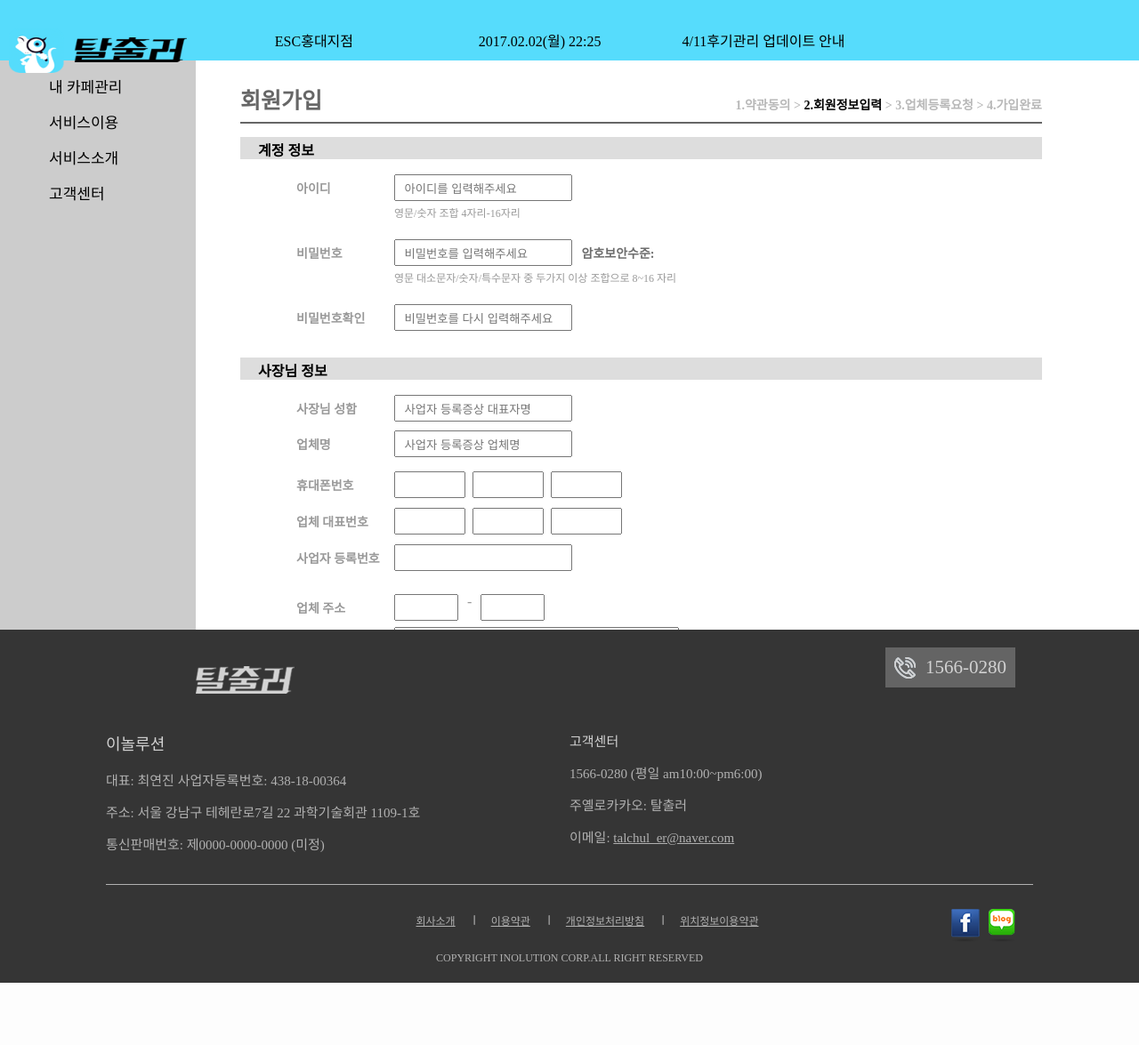
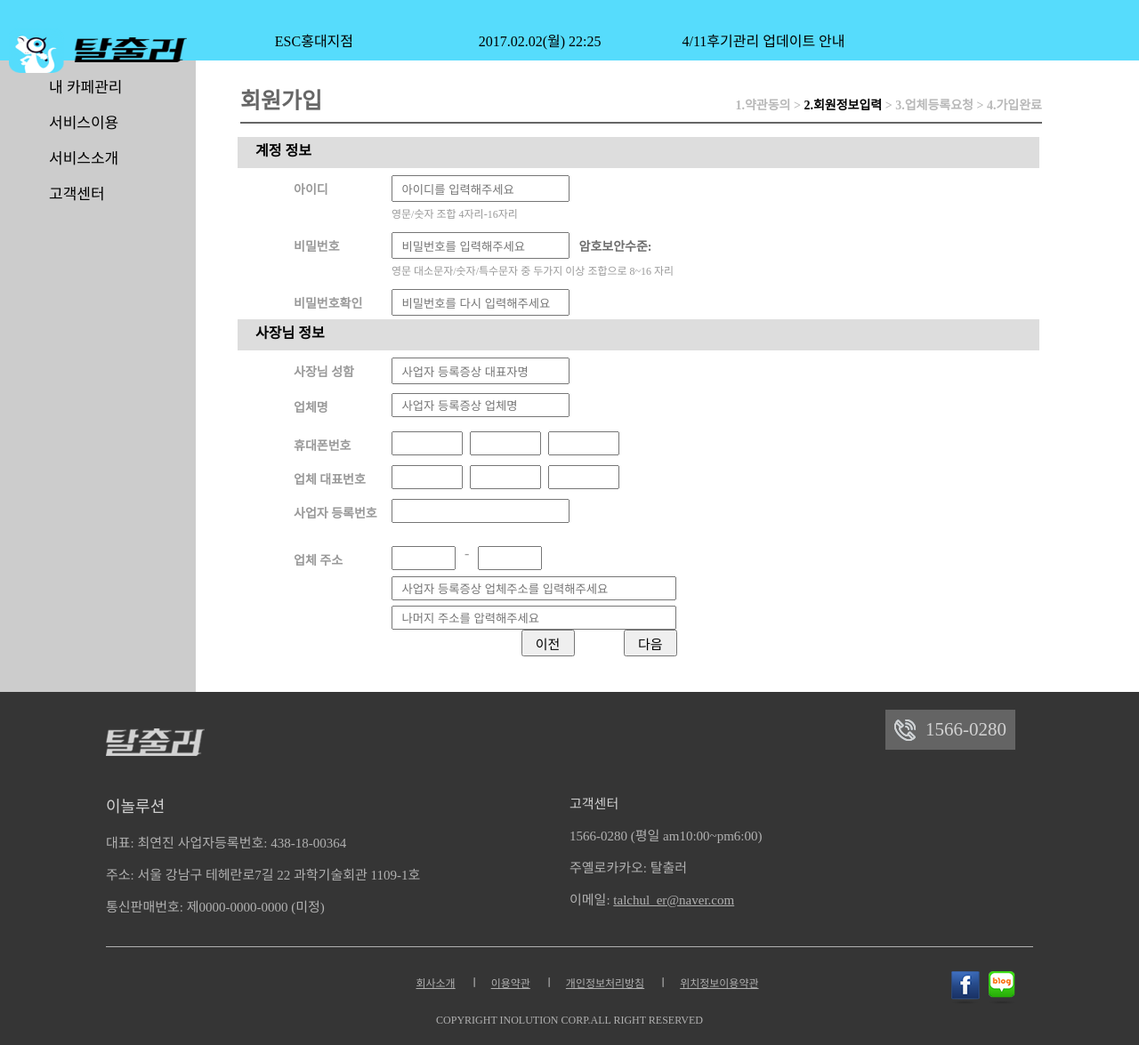
Before and after one commit to YounghoCho/Talchuler, a PHP site: page /partner/register2.php in a window 1280 px wide. Shown: the whole page at 89% size. Before the commit the page ends 1105 px from the top, so only its background shows below. Run offline with PHP 8.4, Linux system fonts and the light colour scheme; data that the repository does not hold is empty.

Commit message:
JYH 04-11 register1,2,3,4

```diff
--- a/WEB/partner/register2.php
+++ b/WEB/partner/register2.php
@@ -34,7 +34,18 @@
 	border-bottom:2px solid #666666;
 	position:relative;
 }
-
+.btndiv{
+	width:80%;
+	margin-left:4%;
+	text-align:center;
+	padding-bottom:40px;
+}
+.btn{
+	margin-left:5%;
+	font-size:15px;
+	width:60px;
+	height:30px;
+}
 
 @media screen and (max-width:820px){
 	#Main_titlebar .step{
@@ -60,7 +71,7 @@
 #inputbox{
 	height:auto;
 	width:100%;
-	margin-left:30px;
+	margin-left:27px;/*input상자의 높이는 총 세군데에서 27px로 높이를 고정한다.*/
 	padding-left:20px;
 	padding-top:10px;
 }
@@ -69,7 +80,8 @@
 	width : -webkit-calc(85% - 20px); /* for Chrome, Safari */
     width :    -moz-calc(85% - 20px); /* for Firefox */
     width :         calc(85% - 20px); /* for IE */
-	height:20px;
+	height:30px;
+	line-height:27px;
 	background-color:#dddddd;
 	margin-left:-50px;
 	clear:both;
@@ -81,7 +93,7 @@
 	height:auto;
 	width:100%;
 	display:table;
-	padding-top:17px;
+	padding-top:8px;
 	padding-bottom:4px;
 	padding-right:0px;
 	padding-left:8px;
@@ -128,7 +140,7 @@
 #inputbox .container2 input{
 	display:table-cell;
 	width:200px;
-	height:30px;
+	height:27px;
 	float:left;
 	padding-top:3px;
 }
@@ -174,7 +186,7 @@
 #inputbox .container_address input{
 	display:table-cell;
 	width:80px;
-	height:30px;
+	height:27px;
 	float:left;
 	padding-top:3px;
 }
@@ -257,90 +269,140 @@
 		</div>
 		<div class="content_box">
 			<div class="inputbox">
-				<form action="url" id="inputbox">
+				<form action="./register3.php" id="inputbox" name="register2form" method="POST">
+					<input type="hidden" name="agreement1" value="<?echo ($_POST['agreement1'])?>">
 					<div class="gray_area">
 						계정 정보
 					</div>
 					<div class="container">
 						<div class="major">아이디</div>
-						<input name="store_id" placeholder="  아이디를 입력해주세요"> <br>
+						<input name="id" id="id" placeholder="  아이디를 입력해주세요"> <br>
 					</div>
 					<div class="help">영문/숫자 조합 4자리-16자리</div>
 					<div class="container">
 						<div class="major">비밀번호</div>
-						<input name="store-pw" placeholder="  비밀번호를 입력해주세요"><p>&nbsp&nbsp&nbsp암호보안수준:</p>
+						<input name="pw" placeholder="  비밀번호를 입력해주세요"><p>&nbsp&nbsp&nbsp암호보안수준:</p>
 					</div>
 					<div class="help">영문 대소문자/숫자/특수문자 중 두가지 이상 조합으로 8~16 자리</div>
 					<div class="container">
 						<div class="major">비밀번호확인</div>
-						<input name="store_pw2" placeholder="  비밀번호를 다시 입력해주세요"> <br>
+						<input name="pw_check" placeholder="  비밀번호를 다시 입력해주세요"> <br>
 					</div>
-				</form>
-			</div>
-
-			<div class="inputbox">
-				<form action="url" id="inputbox">
+					<!--나뉘는 부분-->
 					<div class="gray_area">
 						사장님 정보
 					</div>
 					<div class="container">
 						<div class="major">사장님 성함</div>
-						<input name="user_name" placeholder="  사업자 등록증상 대표자명"> <br>
+						<input name="name" placeholder="  사업자 등록증상 대표자명"> <br>
 					</div>
 					<div class="container2">
 						<div class="major">업체명</div>
-						<input name="store_name" placeholder="  사업자 등록증상 업체명"> <br>
+						<input name="shopName" placeholder="  사업자 등록증상 업체명"> <br>
 					</div>
 					<div class="container_address">
 						<div class="major">휴대폰번호</div>
-						<input type="text" name="phone_number">
+						<input type="text" name="phone1">
 						<div class="need_space">&nbsp</div>
-						<input type="text" name="phone_number">
+						<input type="text" name="phone2">
 						<div class="need_space">&nbsp</div>
-						<input type="text" name="phone_number">
+						<input type="text" name="phone3">
 					</div>
 					<div class="container_address">
 						<div class="major">업체 대표번호</div>
-						<input type="text" name="company_main">
+						<input type="text" name="tele1">
 						<div class="need_space">&nbsp</div>
-						<input type="text" name="company_main">
+						<input type="text" name="tele2">
 						<div class="need_space">&nbsp</div>
-						<input type="text" name="company_main">
+						<input type="text" name="tele3">
 					</div>
 					<div class="container2" style='	padding-bottom:20px;'>
 						<div class="major">사업자 등록번호</div>
-						<input name="store_numvber"> <br>
+						<input name="businessNumber"> <br>
 					</div>
 					<div class="container_address">
 						<div class="major">업체 주소</div>
-						<input type="text" name="store_address" style='width:72px;'>
+						<input type="text" name="postNumber1" style='width:72px;'>
 						<div class="need_bar"> - </div>
-						<input type="text" name="store_address" style='width:72px;'>
+						<input type="text" name="postNumber2" style='width:72px;'>
 					</div>
 					<div class="container2" style='padding-top:2px;	padding-bottom:0px;'>
 						<div class="major">&nbsp</div>
-						<input name="store_address_add" style='width:320px;' placeholder="  사업자 등록증상 업체주소를 입력해주세요"> <br>
+						<input name="location1" style='width:320px;' placeholder="  사업자 등록증상 업체주소를 입력해주세요"> <br>
 					</div>
 					<div class="container2">
 						<div class="major">&nbsp</div>
-						<input name="store_address_add2" style='width:320px;' placeholder="  나머지 주소를 압력해주세요"> <br>
+						<input name="location2" style='width:320px;' placeholder="  나머지 주소를 압력해주세요"> <br>
 					</div>
 					<div class="container_address">
 						<div class="major">이메일</div>
-						<input type="text" name="address" style='width:170px;'>
+						<input type="text" name="email1" style='width:170px;'>
 						<div class="need_bar"> @ </div>
-						<input type="text" name="address" style='width:170px;'>
+						<input type="text" name="email2" style='width:170px;'>
 					</div>
-
+					<div class="container_address">
+						<div class="major"></div>
+						<input type="checkbox" name="agreement2" style='width:20px;height:20px;margin-right:10px;' checked/>탈출러의 다양한 이벤트 및 소식을 받아보실 수 있습니다.
+						<div class="need_bar"> </div>
+					</div>
 				</form>
 			</div>
 		</div>
+	</div>
 
+</div>
+	<div class="btndiv">
+		<a href="./register1.php"><input type="button" class="btn" value="이전"></a>
+		<input type="button" class="btn" value="다음" onclick="module2()">
 	</div>
-</div>
-
 <!--여기까지만 수정하시면 됩니다. 바깥은 건들지 말아주세요-->
 </div>
 <?
 include('./Footer_Module.php');
 ?>
+<script>
+function module2(){
+	var f = document.register2form; //form을 form의 name으로 받아오는 방법.
+/*
+	if(f.id.value==""){
+		alert("아이디를 입력해주세요.");
+	}else if(f.pw.value==""){
+		alert("비밀번호를 입력해주세요.");
+	}else if(f.pw_check.value!=f.pw.value){
+		alert("비밀번호가 같지 않습니다.");
+	}else if(f.name.value==""){
+		alert("사장님 성함을 입력해주세요.");
+	}else if(f.shopName.value==""){
+		alert("업체명을 입력해주세요.");
+	}else if(f.phone1.value==""){
+		alert("휴대폰 번호를 입력해주세요.");
+	}else if(f.phone2.value==""){
+		alert("휴대폰 번호를 입력해주세요.");
+	}else if(f.phone3.value==""){
+		alert("휴대폰 번호를 입력해주세요.");
+	}else if(f.tele1.value==""){
+		alert("업체 대표번호를 입력해주세요.");
+	}else if(f.tele2.value==""){
+		alert("업체 대표번호를 입력해주세요.");
+	}else if(f.tele3.value==""){
+		alert("업체 대표번호를 입력해주세요.");
+	}else if(f.businessNumber.value==""){
+		alert("사업자 등록번호를 입력해주세요.");
+	}else if(f.postNumber1.value==""){
+		alert("우편번호를 입력해주세요.");
+	}else if(f.postNumber2.value==""){
+		alert("우편번호를 입력해주세요.");
+	}else if(f.location1.value==""){
+		alert("주소를 입력해주세요.");
+	}else if(f.location2.value==""){
+		alert("정확한 주소를 입력해주세요.");
+	}else if(f.email1.value==""){
+		alert("이메일을 입력해주세요.");
+	}else if(f.email2.value==""){
+		alert("이메일을 입력해주세요.");
+	}else{
+		f.submit();
+	}*/
+	f.submit();
+}
+</script>
--- a/WEB/partner/register4.php
+++ b/WEB/partner/register4.php
@@ -37,6 +37,8 @@
 	border:none;
 }
 </style>
+<?print_r($_POST);?>
+
 <div id="Main">
 	<div>
 		<table class="member">
@@ -46,7 +48,7 @@
 			</tr>
 		</table>
 	</div>
-	<div class="done"><b>이놀루션 잠실점<br>탈출러매니저 회원가입을 환영합니다.<br>가입하신 아이디 : talchuler6<br><br>[내카페관리]에서 카페정보와 게임정보를 먼저 등록해주세요</b></div>
+	<div class="done"><b><?echo ($_POST['shopName'])?> <br>탈출러매니저 회원가입을 환영합니다.<br>가입하신 아이디 : <?echo ($_POST['id'])?><br><br>[내카페관리]에서 카페정보와 게임정보를 먼저 등록해주세요</b></div>
 
 	<div class="btndiv">
 		<center>
```
Also changed, not shown: WEB/partner/register1.php (+33 -5 lines), WEB/partner/register3.php (+41 -2 lines).
